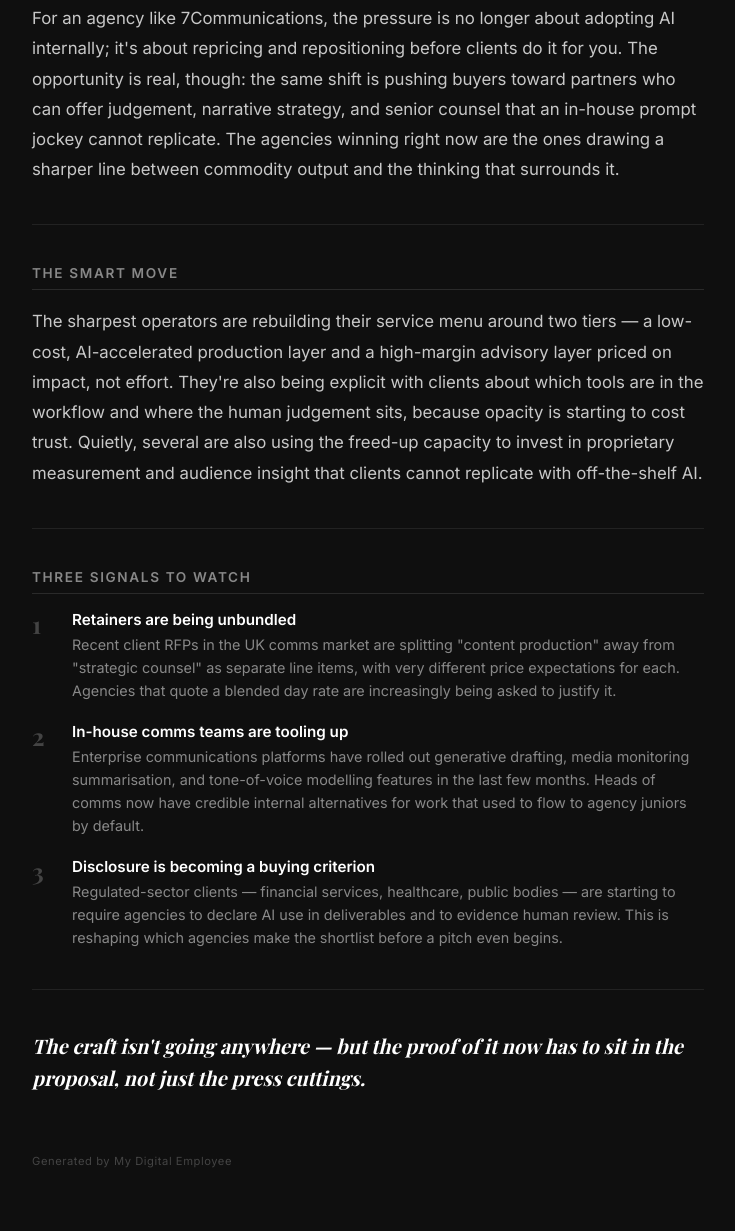
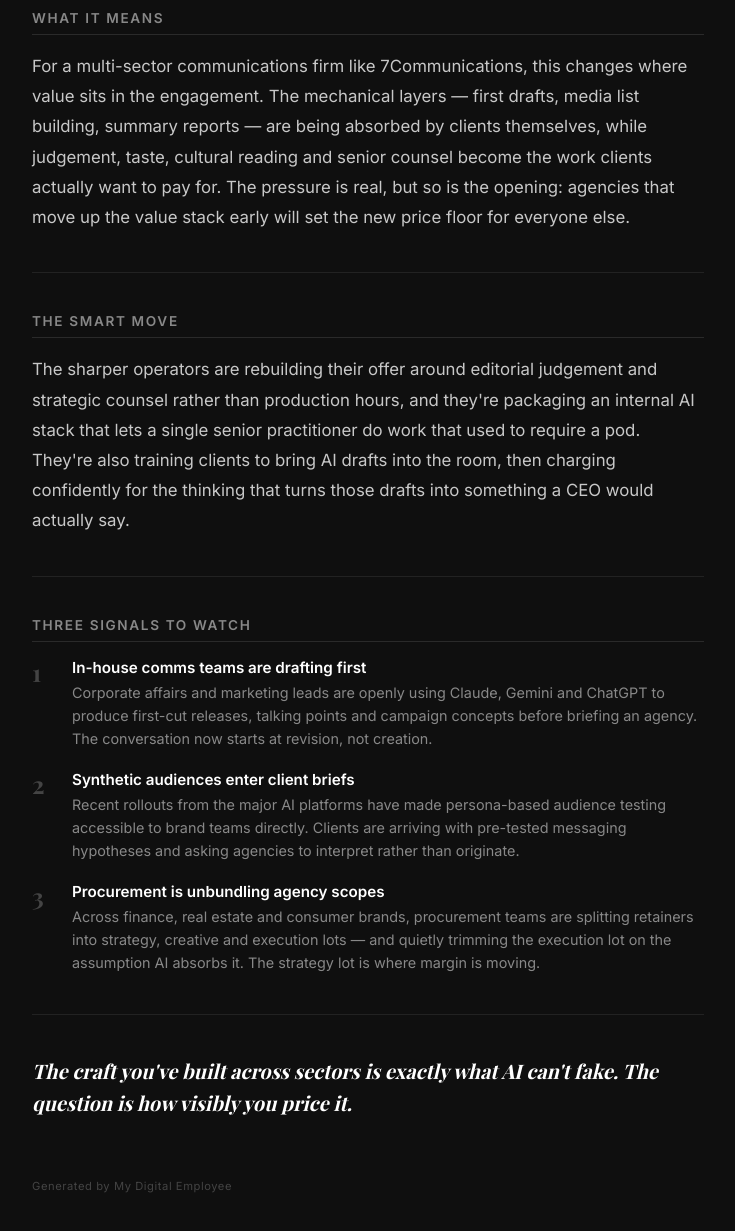
Before and after one commit to frontrowatthecartesiantheater-blip/mde-demo-output, a plain HTML site: page 7communications/index.html in a window 1280 px wide. Shown: the part 575-1806 px from the top of the page, without its empty margins (272-1007 px from the left). Drawn offline with nearby package versions, Linux system fonts and the light colour scheme; a web font is replaced by a local one.

Commit message:
Demo build for Larry Futers at 7Communications

```diff
--- a/7communications/index.html
+++ b/7communications/index.html
@@ -3,7 +3,7 @@
 <head>
 <meta charset="UTF-8">
 <meta name="viewport" content="width=device-width, initial-scale=1.0">
-<title>What If — The Agency Model Just Quietly Rewrote Itself</title>
+<title>What If — The Pitch Deck Writes Itself</title>
 <style>
   @import url('https://fonts.googleapis.com/css2?family=Inter:wght@400;500;600&family=Playfair+Display:ital,wght@0,700;0,900;1,400&display=swap');
   * { margin: 0; padding: 0; box-sizing: border-box; }
@@ -30,20 +30,20 @@
 <body>
 <div class="page">
   <div class="label">A scenario worth considering</div>
-  <div class="title">What if the next pitch you lose is to a client's own AI?</div>
+  <div class="title">What if your next client brief arrives already half-answered by AI?</div>
   <div class="section">
     <div class="section-label">What's Shifting</div>
-    <p>Through early 2026, communications buyers have stopped asking agencies whether they use AI and started asking what's left that only humans can do. In-house comms teams are running generative tools for first-draft press releases, media lists, and social copy, and procurement is rewriting retainer scopes around outcomes rather than hours. The mid-tier agency offer — competent execution at a predictable day rate — is the part being quietly hollowed out.</p>
+    <p>Across communications and PR work, generative AI has moved from a curiosity to a quiet co-author inside client teams. Marketing directors at automotive, finance and consumer goods brands are now arriving at agency conversations with AI-drafted positioning, first-pass press releases and synthetic audience research already in hand. The brief is no longer a blank page — it's a draft asking to be made sharper, braver and more human.</p>
   </div>
   <hr class="rule">
   <div class="section">
     <div class="section-label">What It Means</div>
-    <p>For an agency like 7Communications, the pressure is no longer about adopting AI internally; it's about repricing and repositioning before clients do it for you. The opportunity is real, though: the same shift is pushing buyers toward partners who can offer judgement, narrative strategy, and senior counsel that an in-house prompt jockey cannot replicate. The agencies winning right now are the ones drawing a sharper line between commodity output and the thinking that surrounds it.</p>
+    <p>For a multi-sector communications firm like 7Communications, this changes where value sits in the engagement. The mechanical layers — first drafts, media list building, summary reports — are being absorbed by clients themselves, while judgement, taste, cultural reading and senior counsel become the work clients actually want to pay for. The pressure is real, but so is the opening: agencies that move up the value stack early will set the new price floor for everyone else.</p>
   </div>
   <hr class="rule">
   <div class="section">
     <div class="section-label">The Smart Move</div>
-    <p>The sharpest operators are rebuilding their service menu around two tiers — a low-cost, AI-accelerated production layer and a high-margin advisory layer priced on impact, not effort. They're also being explicit with clients about which tools are in the workflow and where the human judgement sits, because opacity is starting to cost trust. Quietly, several are also using the freed-up capacity to invest in proprietary measurement and audience insight that clients cannot replicate with off-the-shelf AI.</p>
+    <p>The sharper operators are rebuilding their offer around editorial judgement and strategic counsel rather than production hours, and they're packaging an internal AI stack that lets a single senior practitioner do work that used to require a pod. They're also training clients to bring AI drafts into the room, then charging confidently for the thinking that turns those drafts into something a CEO would actually say.</p>
   </div>
   <hr class="rule">
   <div class="signals">
@@ -51,27 +51,27 @@
     <div class="signal">
       <div class="signal-number">1</div>
       <div class="signal-content">
-        <strong>Retainers are being unbundled</strong>
-        <span>Recent client RFPs in the UK comms market are splitting "content production" away from "strategic counsel" as separate line items, with very different price expectations for each. Agencies that quote a blended day rate are increasingly being asked to justify it.</span>
+        <strong>In-house comms teams are drafting first</strong>
+        <span>Corporate affairs and marketing leads are openly using Claude, Gemini and ChatGPT to produce first-cut releases, talking points and campaign concepts before briefing an agency. The conversation now starts at revision, not creation.</span>
       </div>
     </div>
     <div class="signal">
       <div class="signal-number">2</div>
       <div class="signal-content">
-        <strong>In-house comms teams are tooling up</strong>
-        <span>Enterprise communications platforms have rolled out generative drafting, media monitoring summarisation, and tone-of-voice modelling features in the last few months. Heads of comms now have credible internal alternatives for work that used to flow to agency juniors by default.</span>
+        <strong>Synthetic audiences enter client briefs</strong>
+        <span>Recent rollouts from the major AI platforms have made persona-based audience testing accessible to brand teams directly. Clients are arriving with pre-tested messaging hypotheses and asking agencies to interpret rather than originate.</span>
       </div>
     </div>
     <div class="signal">
       <div class="signal-number">3</div>
       <div class="signal-content">
-        <strong>Disclosure is becoming a buying criterion</strong>
-        <span>Regulated-sector clients — financial services, healthcare, public bodies — are starting to require agencies to declare AI use in deliverables and to evidence human review. This is reshaping which agencies make the shortlist before a pitch even begins.</span>
+        <strong>Procurement is unbundling agency scopes</strong>
+        <span>Across finance, real estate and consumer brands, procurement teams are splitting retainers into strategy, creative and execution lots — and quietly trimming the execution lot on the assumption AI absorbs it. The strategy lot is where margin is moving.</span>
       </div>
     </div>
   </div>
   <hr class="rule">
-  <div class="closing">The craft isn't going anywhere — but the proof of it now has to sit in the proposal, not just the press cuttings.</div>
+  <div class="closing">The craft you've built across sectors is exactly what AI can't fake. The question is how visibly you price it.</div>
   <div class="footer">Generated by My Digital Employee</div>
 </div>
 </body>
```
